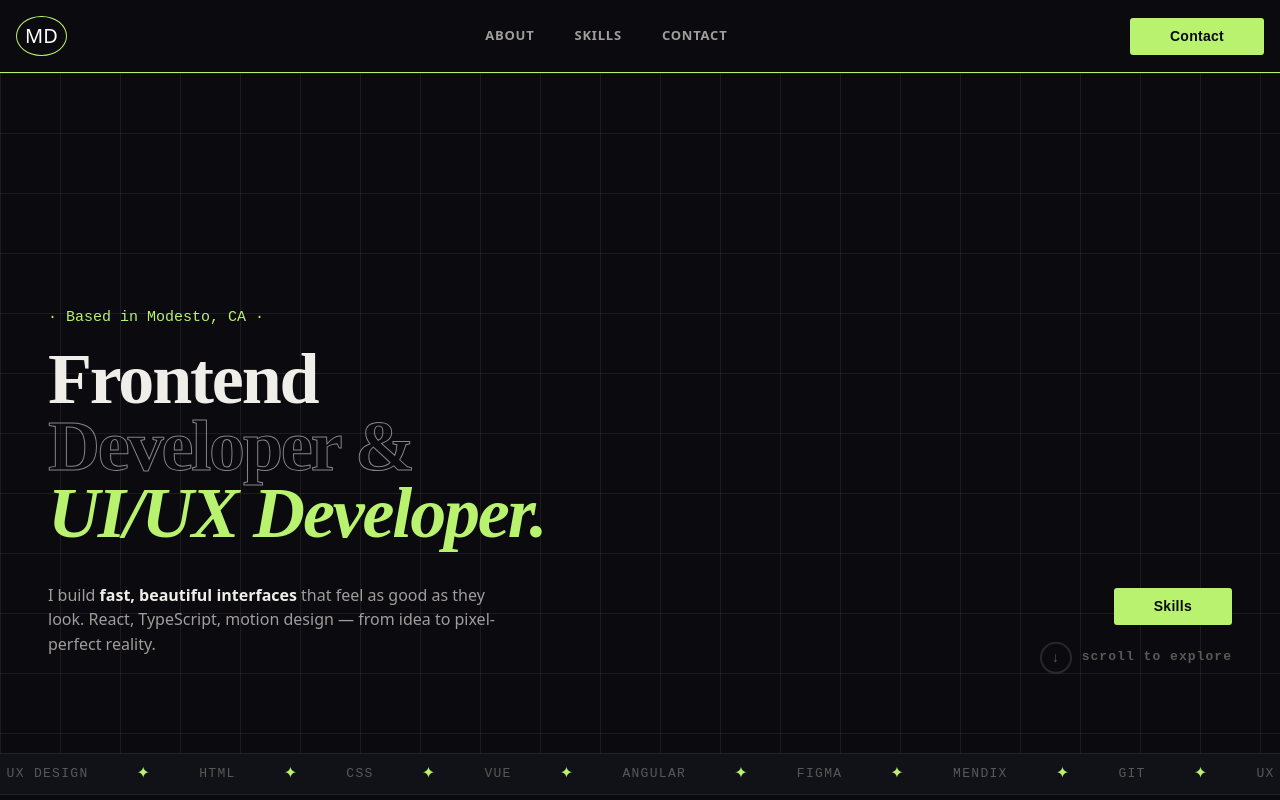
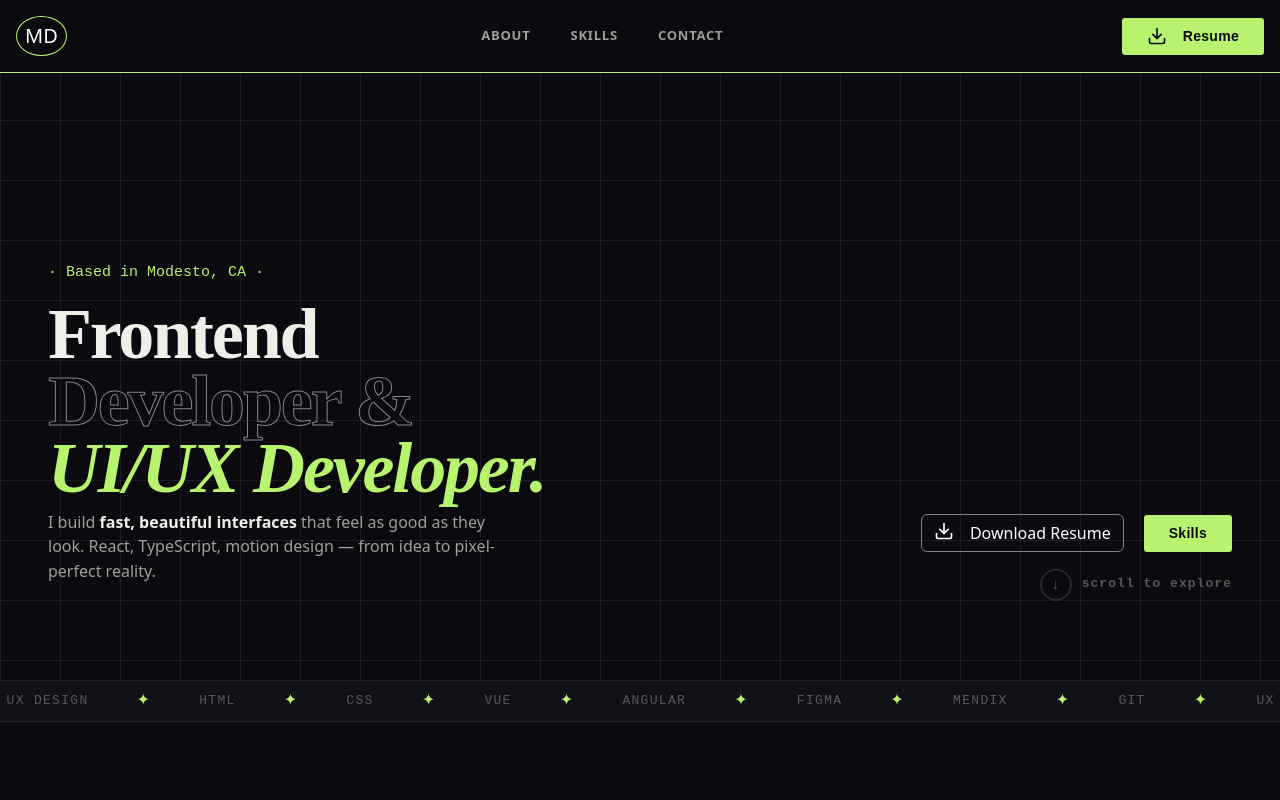
Before and after one commit to mdodd8/my-portfolio, a React (Vite) app: page / in a window 1280 px wide. Shown: the top 800 px of the page. Built offline with nearby package versions, Linux system fonts and the light colour scheme.

Commit message:
resume buttons added

```diff
--- a/src/App.css
+++ b/src/App.css
@@ -35,10 +35,12 @@ nav {
 }
 
 .navbar {
-    position: sticky;
+    position: fixed;
     top: 0;
     z-index: 1000;
     background: var(--bg);
+    left: 0;
+    width: 100%;
 }
 
 
@@ -119,8 +121,10 @@ footer {
 }
 
 .global-btn {
-    padding: 8px 40px;
-    background: var(--accent);
+    padding: 8px 25px;
+    /*background: var(--accent);*/
+    background-color: var(--accent);
+    /*background: var(--accent);*/
     color: var(--bg);
     border: none;
     border-radius: 3px;
@@ -136,6 +140,17 @@ footer {
     background: transparent;
     color: var(--accent);
     border: 1px solid var(--accent);
+    cursor: pointer;
+}
+
+.ghost-btn {
+    border: 1.5px solid gray;
+    color: gray;
+}
+
+.ghost-btn:hover {
+    border: 1px solid var(--accent);
+    background: #b8f26e3d;
 }
 
 @media (max-width: 768px) {
--- a/src/App.tsx
+++ b/src/App.tsx
@@ -5,7 +5,9 @@ import About from "./Components/About/About.tsx";
 import Skills from "./Components/Skills/Skills.tsx";
 import Experience from "./Components/Experience/Experience.tsx";
 import Contact from "./Components/Contact/Contact.tsx";
-import Projects from "./Components/Projects/Projects.tsx";
+// import Projects from "./Components/Projects/Projects.tsx";
+import { LucideDownload } from "lucide-react";
+import PDF from "./assets/Melissa_Dodd_Resume (1).pdf"
 
 const scrollTo = (id: string) => {
     document.querySelector(`#${id}`)?.scrollIntoView({ behavior: 'smooth' });
@@ -27,7 +29,25 @@ function App() {
                   <a href="#skills">Skills</a>
                   <a href="#contact">Contact</a>
               </nav>
-              <button className="btn global-btn topbar-contact" onClick={() =>document.querySelector('#contact')?.scrollIntoView({behavior: 'smooth'})}>Contact</button>
+              <div className=" d-flex gap-3">
+                  {/*<button className="btn ghost-btn d-flex gap-3"*/}
+                  {/*        onClick={() => window.open('https://github.com/mdodd8', '_blank')}>*/}
+                  {/*    <svg*/}
+                  {/*        xmlns="http://www.w3.org/2000/svg"*/}
+                  {/*        width="24"*/}
+                  {/*        height="24"*/}
+                  {/*        viewBox="0 0 24 24"*/}
+                  {/*        fill="currentColor"*/}
+                  {/*    >*/}
+                  {/*        <path d="M12 0C5.37 0 0 5.37 0 12c0 5.31 3.435 9.795 8.205 11.385.6.105.825-.255.825-.57 0-.285-.015-1.23-.015-2.235-3.015.555-3.795-.735-4.035-1.41-.135-.345-.72-1.41-1.23-1.695-.42-.225-1.02-.78-.015-.795.945-.015 1.62.87 1.845 1.23 1.08 1.815 2.805 1.305 3.495.99.105-.78.42-1.305.765-1.605-2.67-.3-5.46-1.335-5.46-5.925 0-1.305.465-2.385 1.23-3.225-.12-.3-.54-1.53.12-3.18 0 0 1.005-.315 3.3 1.23.96-.27 1.98-.405 3-.405s2.04.135 3 .405c2.295-1.56 3.3-1.23 3.3-1.23.66 1.65.24 2.88.12 3.18.765.84 1.23 1.905 1.23 3.225 0 4.605-2.805 5.625-5.475 5.925.435.375.81 1.095.81 2.22 0 1.605-.015 2.895-.015 3.3 0 .315.225.69.825.57A12.02 12.02 0 0 0 24 12c0-6.63-5.37-12-12-12z" />*/}
+                  {/*    </svg>*/}
+                  {/*    Github</button>*/}
+                  <a href={PDF} download="Melissa_Dodd_Resume (1).pdf" className="btn global-btn d-flex gap-3 align-items-center">
+                      <LucideDownload style={{height: '20px', width: '20px'}} className="icon"/>
+                      Resume</a>
+              </div>
+
+              {/*<button className="btn global-btn topbar-contact" onClick={() =>document.querySelector('#contact')?.scrollIntoView({behavior: 'smooth'})}>Contact</button>*/}
           </header>
           <main>
               <Dashboard scrollTo={scrollTo} />
--- a/src/Components/Contact/Contact.tsx
+++ b/src/Components/Contact/Contact.tsx
@@ -53,7 +53,7 @@ function Contact() {
         <section id="contact" className="contact-section">
             <div className=" d-flex flex-column justify-content-center align-items-center">
                 <h1 className="font-text" style={{color: 'var(--accent)'}}>&nbsp; Get In Touch &nbsp;</h1>
-                <form className="d-flex flex-column" style={{width: '100%'}} onSubmit={handleSubmit} noValidate>
+                <form className="d-flex flex-column" style={{width: '100%', maxWidth: '750px'}} onSubmit={handleSubmit} noValidate>
                     <div style={{ textAlign: 'left'}}>
                         <label className="text-color">Name</label>
                         {attempted && errors.name === 'missing' && (
--- a/src/Components/Dashboard/Dashboard.css
+++ b/src/Components/Dashboard/Dashboard.css
@@ -30,7 +30,6 @@
     font-weight: 900;
     line-height: 0.93;
     letter-spacing: -0.03em;
-    margin-bottom: 36px;
     position: relative;
     opacity: 0;
     animation: fade-up 0.8s ease forwards 0.4s;
--- a/src/Components/Dashboard/Dashboard.tsx
+++ b/src/Components/Dashboard/Dashboard.tsx
@@ -1,4 +1,6 @@
 import './Dashboard.css'
+import {LucideDownload} from "lucide-react";
+import PDF from "../../assets/Melissa_Dodd_Resume (1).pdf"
 
 interface Props {
     scrollTo: (id: string) => void;
@@ -24,9 +26,26 @@ function Dashboard({scrollTo}: Props) {
                     React, TypeScript, motion design — from idea to pixel-perfect reality.
                 </p>
                 <div className="hero-actions">
-                    <div className="hero-btn-group">
-                        {/*<button className="btn global-btn" onClick={() => scrollTo('work')}>Work</button>*/}
-                        <button className="btn global-btn" onClick={() => scrollTo('skills')}>Skills</button>
+                    <div className="hero-btn-group align-items-end">
+                        <a  href={PDF} download="Melissa_Dodd_Resume (1).pdf" className="btn ghost-btn d-flex gap-3" style={{color: 'white', height: 'fit-content'}}>
+                            <LucideDownload style={{height: '20px', width: '20px'}} className="icon"/>
+                            Download Resume</a>
+                        <div className="d-flex flex-column gap-3">
+                            <button className="btn global-btn" onClick={() => scrollTo('skills')}>Skills</button>
+                            {/*<button className="btn ghost-btn d-flex gap-3" style={{color: 'white'}}*/}
+                            {/*        onClick={() => window.open('https://github.com/mdodd8', '_blank')}>*/}
+                            {/*    <svg*/}
+                            {/*        xmlns="http://www.w3.org/2000/svg"*/}
+                            {/*        width="24"*/}
+                            {/*        height="24"*/}
+                            {/*        viewBox="0 0 24 24"*/}
+                            {/*        fill="currentColor"*/}
+                            {/*    >*/}
+                            {/*        <path d="M12 0C5.37 0 0 5.37 0 12c0 5.31 3.435 9.795 8.205 11.385.6.105.825-.255.825-.57 0-.285-.015-1.23-.015-2.235-3.015.555-3.795-.735-4.035-1.41-.135-.345-.72-1.41-1.23-1.695-.42-.225-1.02-.78-.015-.795.945-.015 1.62.87 1.845 1.23 1.08 1.815 2.805 1.305 3.495.99.105-.78.42-1.305.765-1.605-2.67-.3-5.46-1.335-5.46-5.925 0-1.305.465-2.385 1.23-3.225-.12-.3-.54-1.53.12-3.18 0 0 1.005-.315 3.3 1.23.96-.27 1.98-.405 3-.405s2.04.135 3 .405c2.295-1.56 3.3-1.23 3.3-1.23.66 1.65.24 2.88.12 3.18.765.84 1.23 1.905 1.23 3.225 0 4.605-2.805 5.625-5.475 5.925.435.375.81 1.095.81 2.22 0 1.605-.015 2.895-.015 3.3 0 .315.225.69.825.57A12.02 12.02 0 0 0 24 12c0-6.63-5.37-12-12-12z" />*/}
+                            {/*    </svg>*/}
+                            {/*    View Github</button>*/}
+                        </div>
+
                     </div>
                     <div className="hero-scroll-hint">
                         <span className="arrow">↓</span>
```
Also changed, not shown: 1 other file (tests, documents, lock files or other folders).
